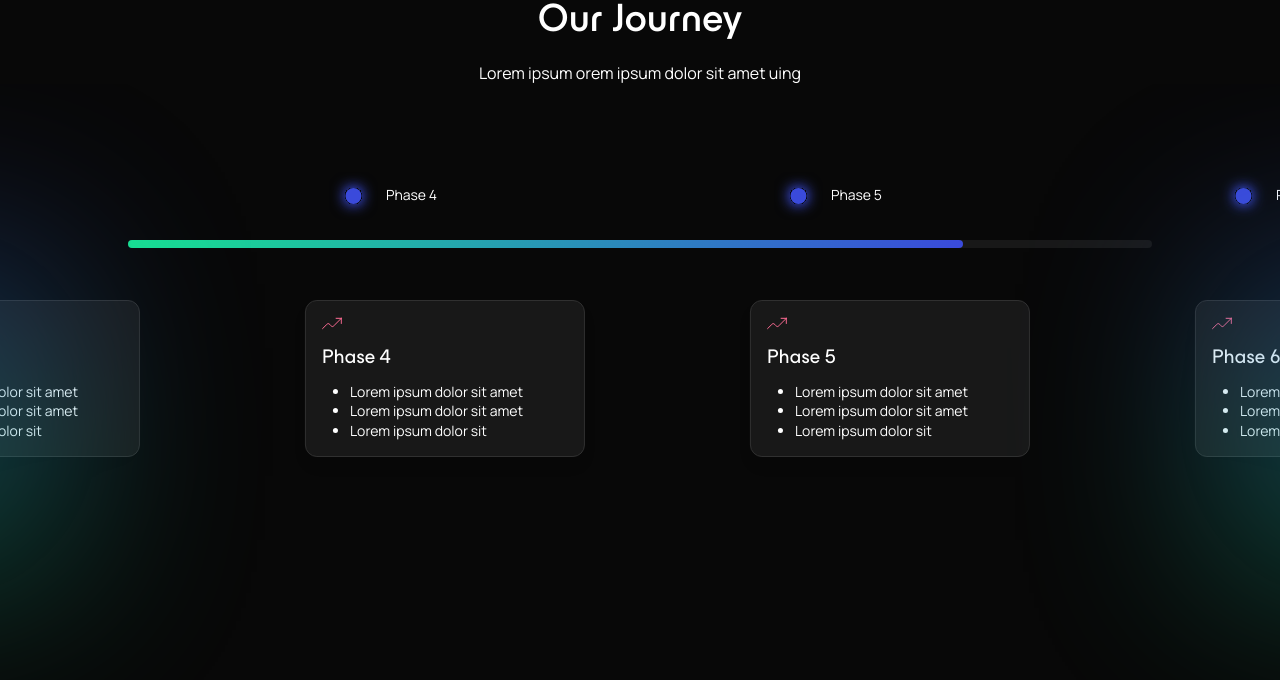
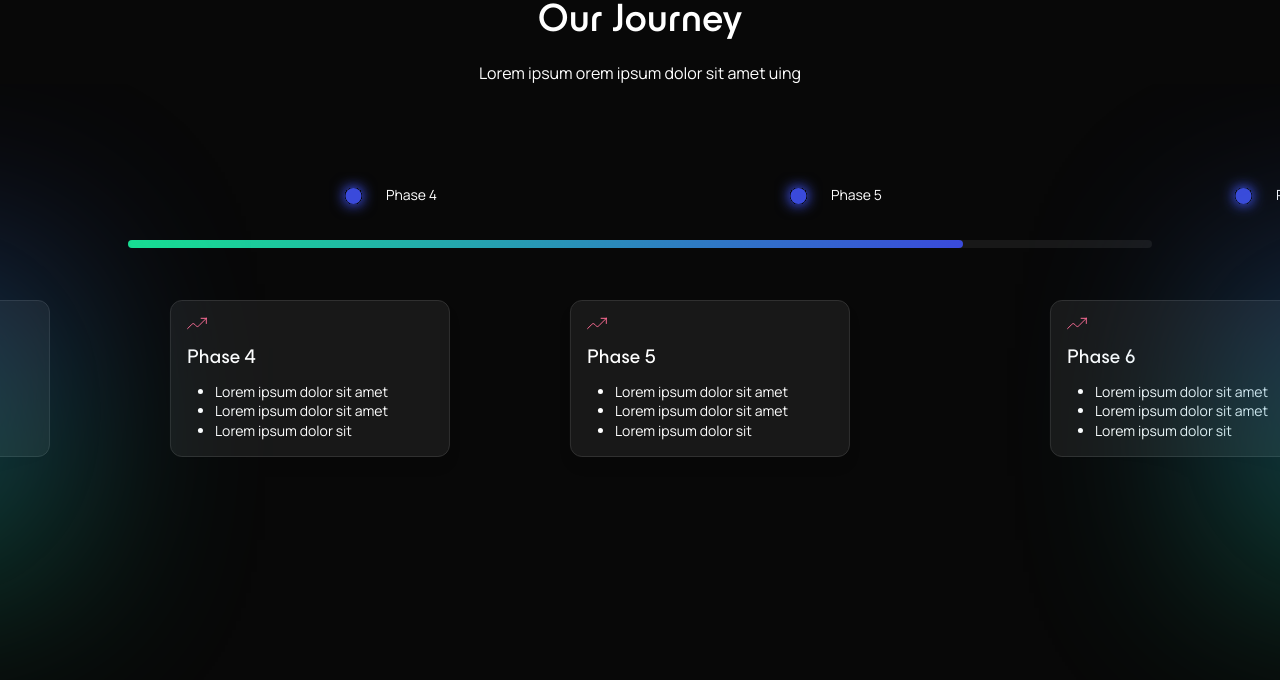
Before and after one commit to Ayesha-ehsan905/Neurax-AI, a Next.js app: page / in a window 1280 px wide. Shown: the part 5583-6263 px from the top of the page. Built offline with nearby package versions, Linux system fonts and the light colour scheme.

Commit message:
progress issue resolved

```diff
--- a/src/components/OurJournery.tsx
+++ b/src/components/OurJournery.tsx
@@ -86,7 +86,7 @@ const HorizontalScrollCarousel = () => {
         {/* Horizontal Scrolling Cards */}
         <motion.div
           style={{ x, top: "calc(22% + 40px)" }}
-          className="flex gap-[165px] px-6 absolute "
+          className="flex gap-[165px] lg:gap-[120px] px-6 absolute "
         >
           {OUR_JOURNEY.map((card, index) => (
             <Card
@@ -120,7 +120,7 @@ const Card = ({
     <div
       className={`group relative overflow-hidden bg-blackDarker text-white rounded-xl shadow-lg border border-darkCharcoal  ${
         isFirst ? "2xl:ml-[120px] md:ml-[80px]" : ""
-      } ${isLast ? "ml-[80px] sm:ml-0" : ""}`}
+      } ${isLast ? "ml-[80px] " : ""}`}
       style={{
         width: `${cardWidth}px`,
       }}
```
